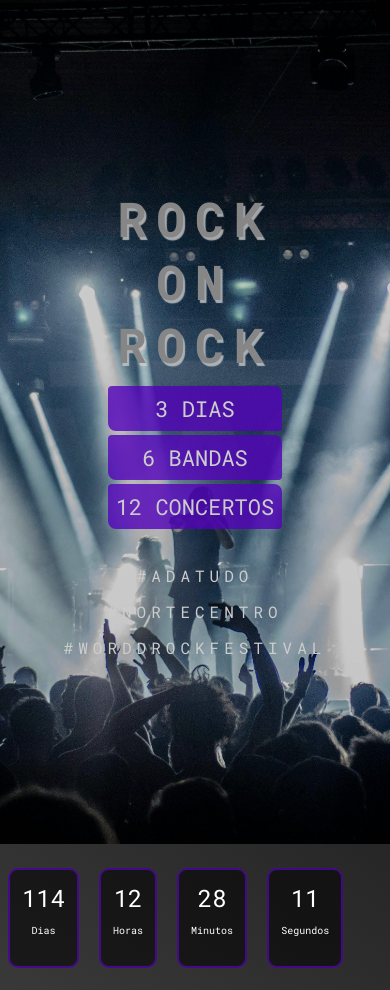
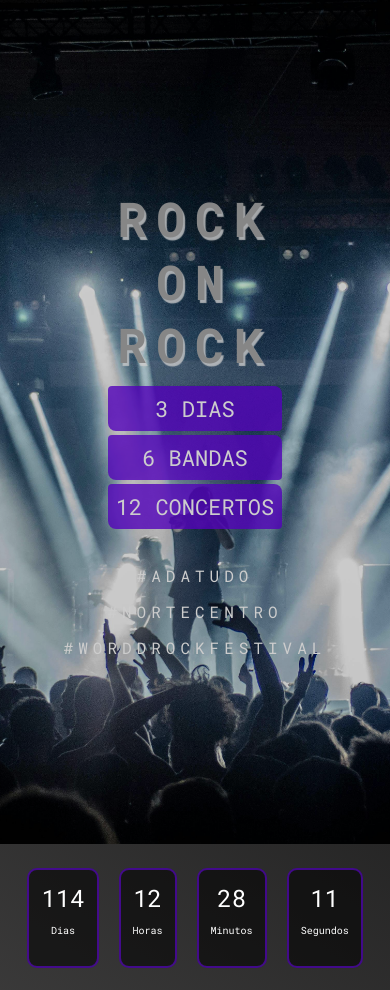
Before and after one commit to LuminaraEcho/Rock-on-rock, a plain HTML site: page index.html in a window 390 px wide. Shown: the top 990 px of the page. Drawn offline with Linux system fonts and the light colour scheme.

Commit message:
Update style.css

```diff
--- a/src/assets/css/style.css
+++ b/src/assets/css/style.css
@@ -238,16 +238,18 @@ footer{
   .container{
     width: 90%;
     padding: 1.5em;
+    margin: 0 auto;
   }
   #conometro{
-    max-width: 100%;
+    width: 100%;
     margin: 0 auto;
   }
 
   #conometro div{
     padding: 1em;
     font-size: .75em;
-
+    width:100px;
+    height: 100px;
   }
 
   #submit{
```
